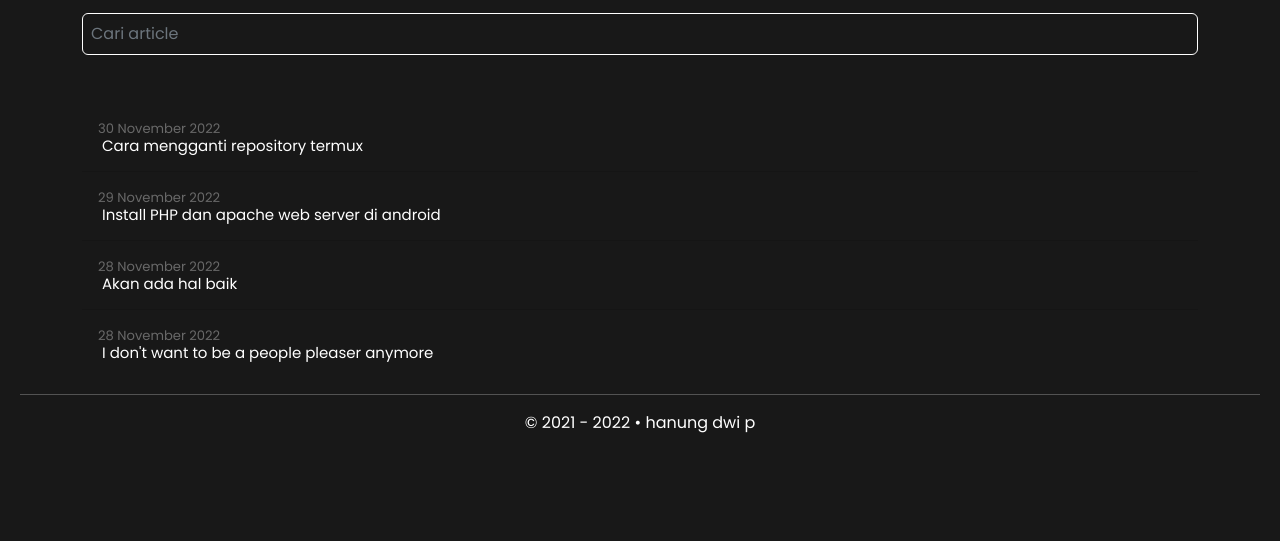
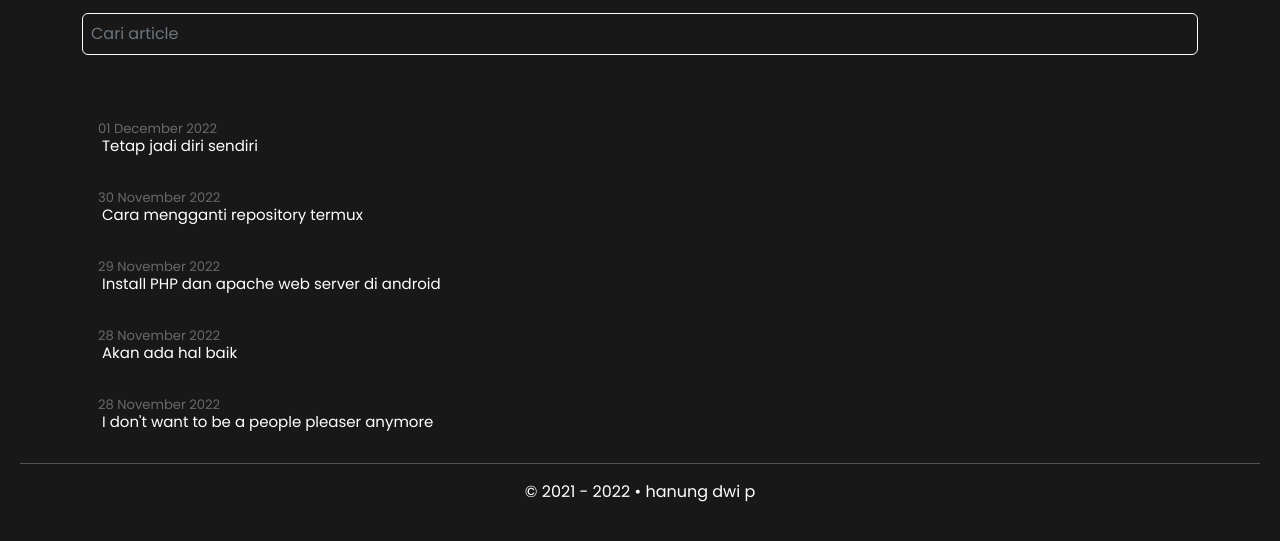
Before and after one commit to etheru7/blog, a plain HTML site: page articles/index.html in a window 1280 px wide. Shown: the part 257-798 px from the top of the page. Drawn offline with nearby package versions, Linux system fonts and the light colour scheme; a web font is replaced by a local one.

Commit message:
Update index.html

```diff
--- a/articles/index.html
+++ b/articles/index.html
@@ -40,6 +40,7 @@ I write based on my thoughts, I'm a beginner on programming. I am very enthusias
       <!-- livesearch -->
 <input type="text" class="form-control mb-5 p-2" placeholder="Cari article" id="search-input">
 <ul class="list-group list-group-flush text-primary h5">
+    <li class="list-group-item p-3"><small class="date">01 December 2022<br></small><a href="tetap-jadi-diri-sendiri.html">Tetap jadi diri sendiri</a></li>
     <li class="list-group-item p-3"><small class="date">30 November 2022<br></small><a href="cara-mengganti-repo-termux.html">Cara mengganti repository termux</a></li>
   <li class="list-group-item p-3"><small class="date">29 November 2022<br></small><a href="web-server.html">Install PHP dan apache web server di android</a></li>
   <li class="list-group-item p-3"><small class="date">28 November 2022<br></small><a href="hal-baik.html">Akan ada hal baik</a></li>
```
